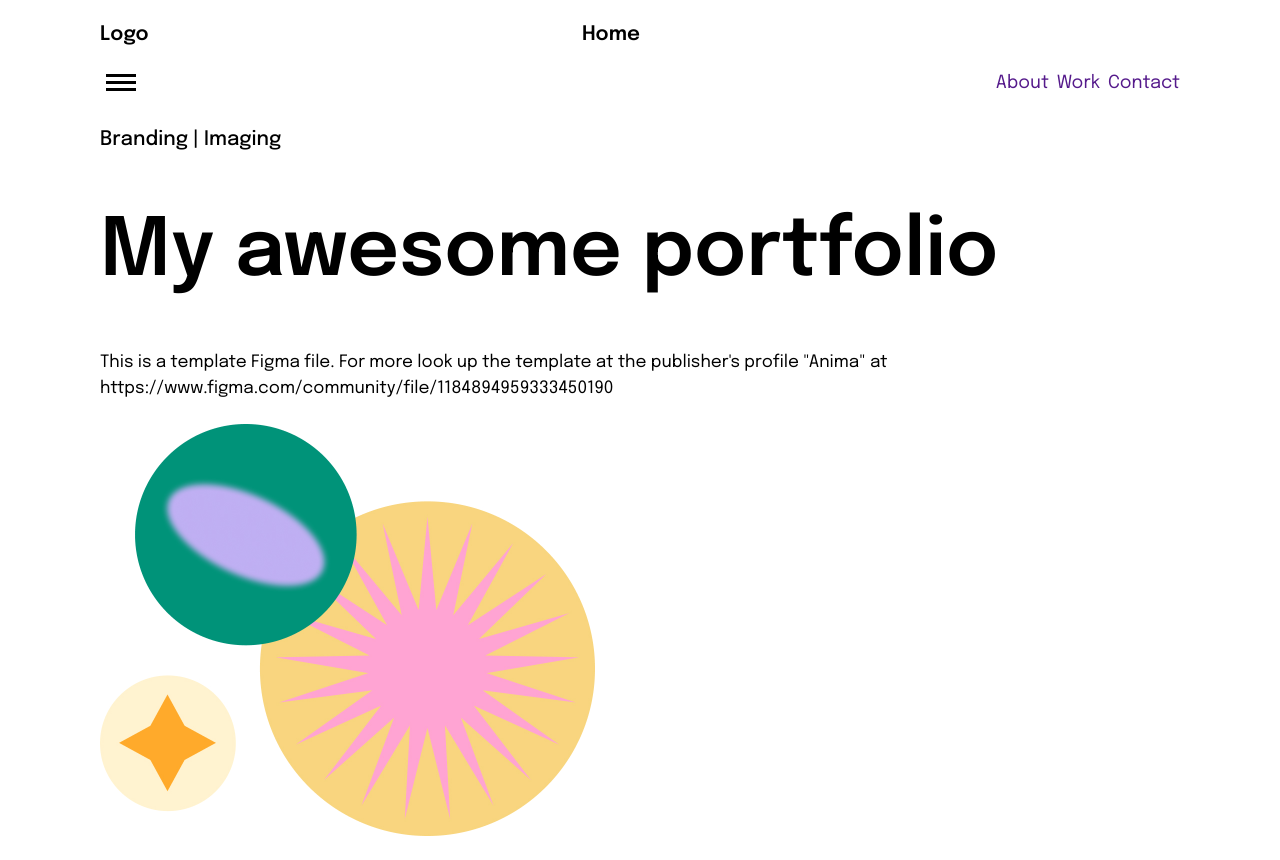
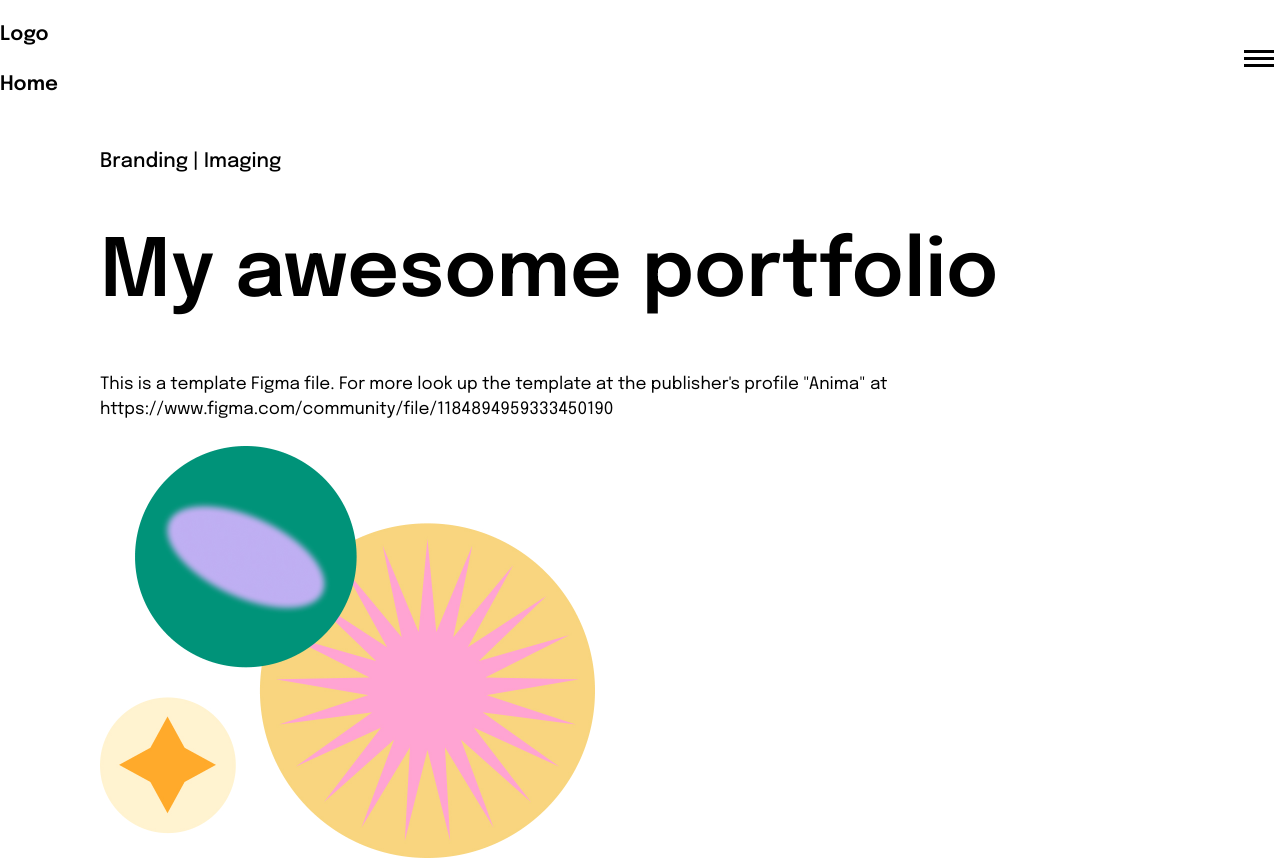
Before and after one commit to tack0sim/spaces-project, a Vue app: page / in a window 1280 px wide. Shown: the top 860 px of the page. Built offline with nearby package versions, Linux system fonts and the light colour scheme.

Commit message:
iterating attribute bindings, conditional rendering

```diff
--- a/src/components/Header.vue
+++ b/src/components/Header.vue
@@ -1,9 +1,20 @@
 <script setup>
-import { defineProps } from "vue";
+import { ref, defineProps } from "vue";
 
 defineProps({
   message: String,
 });
+
+var btn_open = ref(false);
+var btn_close = ref(true);
+
+function hambrgrOpen() {
+  btn_open.value = !btn_open.value;
+}
+
+function hambrgrClose() {
+  btn_open.value = !btn_open.value;
+}
 </script>
 
 <template>
@@ -13,7 +24,12 @@ defineProps({
       <p id="home-message">{{ message }}</p>
     </div>
     <nav>
-      <button id="btn_open" class="burger_menu">
+      <button
+        @click="hambrgrOpen"
+        v-show="!btn_open"
+        :class="{ active: btn_open }"
+        class="btn_open"
+      >
         <svg viewBox="0 0 30 17" width="30" height="17" aria-hidden="true">
           <rect y="7" width="30" height="3"></rect>
           <rect y="14" width="30" height="3"></rect>
@@ -21,8 +37,8 @@ defineProps({
         </svg>
       </button>
 
-      <div class="nav_content">
-        <button id="btn_close" class="nav_close">
+      <div v-show="btn_open" class="nav_content">
+        <button @click="hambrgrClose" :class="{ btn_close }">
           <svg viewBox="0 0 32 31" width="32" height="31" aria-hidden="true">
             <rect
               x="2.91846"
@@ -57,10 +73,11 @@ defineProps({
 </template>
 
 <style scoped>
-.header {
+header {
   display: inline-flex;
   justify-content: space-between;
-  width: 50%;
+  align-items: center;
+  width: 100%;
 }
 .logo,
 #home-message {
@@ -73,6 +90,10 @@ nav {
     background: none;
     border: none;
   }
+  .btn_open {
+    display: block;
+    margin-left: auto;
+  }
   .nav_content {
     @media (max-width: 700px) {
       position: fixed;
@@ -80,9 +101,10 @@ nav {
       background-color: gray;
     }
   }
-  .nav_close {
+  .btn_close {
     display: block;
     margin-left: auto;
+    margin-top: 1rem;
   }
 }
 
@@ -98,7 +120,7 @@ nav {
     align-items: center;
     width: 100%;
   }
-  #btn_close {
+  .btn_close {
     display: none;
   }
   ul,
@@ -106,9 +128,6 @@ nav {
     display: inline-flex;
     margin: 0 0 0 0.5rem;
   }
-  .line {
-    display: none;
-  }
 }
 a.menuItem {
   font-size: var(--h5-size);
```
